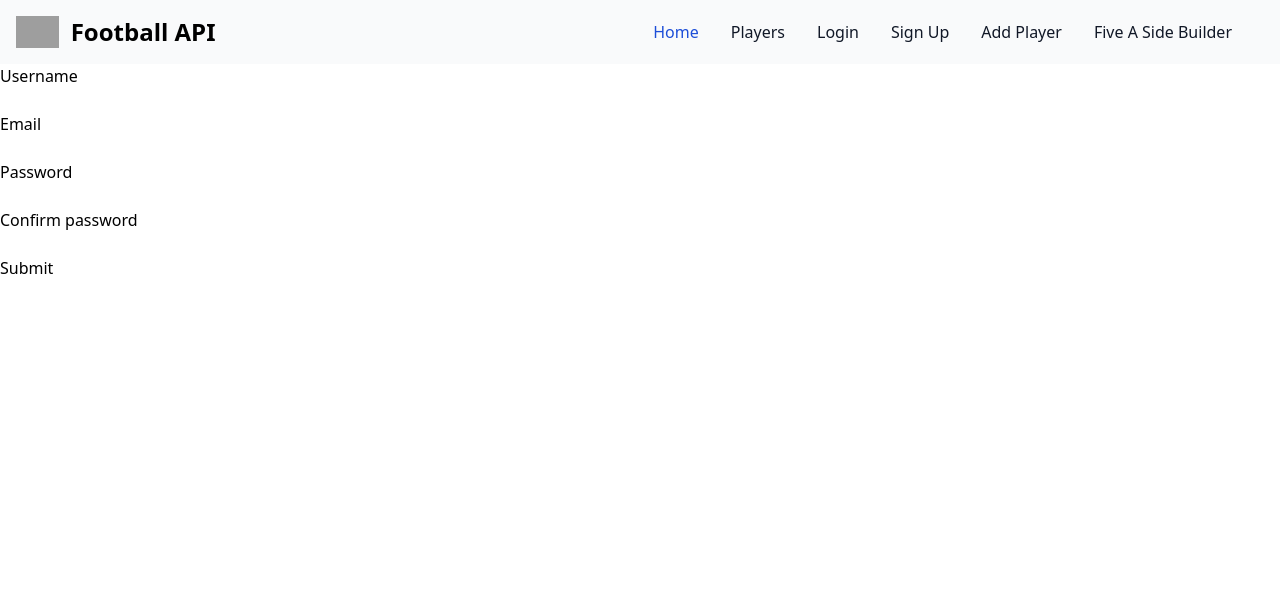
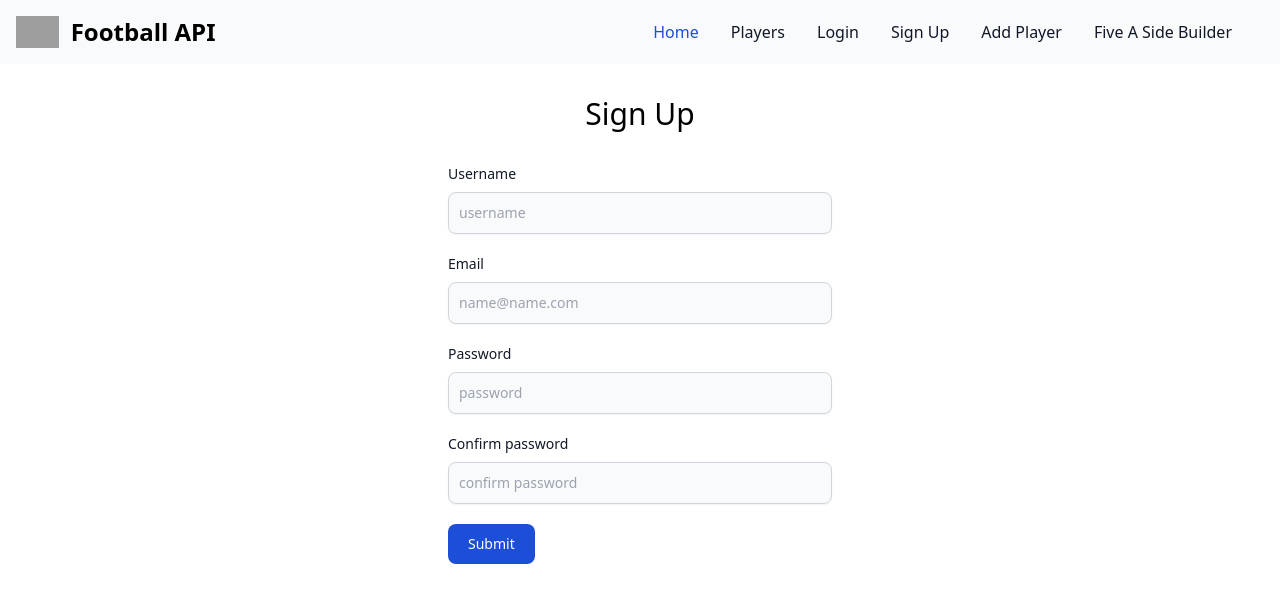
Before and after one commit to jamessellman/project-4-frontend, a React (Vite) app: page /signup in a window 1280 px wide. Shown: the top 602 px of the page. Built offline with nearby package versions, Linux system fonts and the light colour scheme; grey boxes are pictures that could not be loaded.

Commit message:
fixed error with adding a footballer. Restyled log in and sign up page. added sliding images to homepage

```diff
--- a/package.json
+++ b/package.json
@@ -12,6 +12,7 @@
     "flowbite": "^2.3.0",
     "react": "^18.2.0",
     "react-dom": "^18.2.0",
+    "react-icons": "^5.1.0",
     "react-router-dom": "^6.4.3"
   },
   "devDependencies": {
--- a/src/App.tsx
+++ b/src/App.tsx
@@ -24,8 +24,9 @@ function App() {
     const token = localStorage.getItem("token");
     const resp = await axios.get(`${baseUrl}/signup`, {
       headers: { Authorization: `Bearer ${token}` },
+
     });
-    console.log(token);
+    console.log(token)
     setUser(resp.data);
   }
 
--- a/src/components/Create.tsx
+++ b/src/components/Create.tsx
@@ -83,7 +83,7 @@ function CreateFootballer() {
         <input
           type="text"
           className="shadow-sm bg-gray-50 border border-gray-300 text-gray-900 text-sm rounded-lg focus:ring-blue-500 focus:border-blue-500 block w-full p-2.5 dark:bg-gray-700 dark:border-gray-600 dark:placeholder-gray-400 dark:text-white dark:focus:ring-blue-500 dark:focus:border-blue-500 dark:shadow-sm-light"
-          required
+          // required
           onChange={handleChange}
           name={'club'}
           value={formData.club}
--- a/src/components/Edit.tsx
+++ b/src/components/Edit.tsx
@@ -22,25 +22,27 @@ function EditFootballer() {
   });
 
 React.useEffect(() => {
-    async function fetchProducts() {
+    async function fetchPlayer() {
       const resp = await fetch(`${baseUrl}/players/${id}`);
       const playerData = await resp.json();
       setFormData(playerData);
     }
-    fetchProducts();
+    fetchPlayer();
   }, []);
 
 
   function handleChange(e: any) {
-    const fieldName = e.target.name;
-    const newFormData = structuredClone(formData);
-    newFormData[fieldName as keyof typeof formData] = e.target.value;
+    const fieldName = e.currentTarget.name;
+    const newFormData: any = structuredClone(formData);
+    if (newFormData)
+      newFormData[fieldName as keyof typeof formData] = e.target.value;
     setFormData(newFormData);
   }
+
   async function handleSubmit(e: SyntheticEvent) {
     e.preventDefault();
     const token = localStorage.getItem("token");
-    const resp = await axios.post(`${baseUrl}/players`, formData, {
+    const resp = await axios.post(`${baseUrl}/players/${id}`, formData, {
       headers: { Authorization: `Bearer ${token}` },
     });
     navigate("/players");
--- a/src/components/FiveASide.tsx
+++ b/src/components/FiveASide.tsx
@@ -81,7 +81,7 @@ function FiveASide() {
               key={player.id}
               name={player.name}
               image={player.image}
-              team={player.team}
+              club={player.club}
             />
           );
         })}
--- a/src/components/Login.tsx
+++ b/src/components/Login.tsx
@@ -37,34 +37,55 @@ export default function Login({ fetchUser }: { fetchUser: Function }) {
   }
 
   return (
-    <div className="section">
-      <div className="container">
-        <form onSubmit={handleSubmit}>
-          <div className="field">
-            <label className="label">Email</label>
-            <div className="control">
+    <div className="section ">
+      <div className="container mx-auto">
+        <h2 className="text-3xl mb-8 text-center mt-8">Log In</h2>
+        <form onSubmit={handleSubmit} className="max-w-sm mx-auto">
+          <div className="field mb-5">
+            <label className="label mb-2 text-sm font-medium text-gray-900 dark:text-black">
+              Email
+            </label>
+            <div
+              className="control ">
               <input
-                className="input"
+                className="input bg-transparent bg-gray-50 border border-gray-300 text-gray-900
+            text-sm rounded-lg focus:ring-blue-500 focus:border-blue-500 block w-full
+            p-2.5 dark:bg-gray-700 dark:border-gray-600 dark:placeholder-gray-400 dark:text-white
+            dark:focus:ring-blue-500 dark:focus:border-blue-500 "
                 type="text"
                 name={"email"}
                 onChange={handleChange}
                 value={formData.email}
+                placeholder="email"
               />
             </div>
           </div>
-          <div className="field">
-            <label className="label">Password</label>
-            <div className="control">
+          <div className="field mb-5">
+            <label className="label mb-2 text-sm font-medium text-gray-900 dark:text-black">
+              Password
+            </label>
+            <div
+              className="control bg-gray-50 border border-gray-300 text-gray-900
+            text-sm rounded-lg focus:ring-blue-500 focus:border-blue-500 block w-full
+            p-2.5 dark:bg-gray-700 dark:border-gray-600 dark:placeholder-gray-400 dark:text-white
+            dark:focus:ring-blue-500 dark:focus:border-blue-500">
               <input
-                className="input"
+                className="input bg-transparent"
                 type="password"
                 name={"password"}
                 onChange={handleChange}
                 value={formData.password}
+                placeholder="password"
               />
             </div>
           </div>
-          <button className="button">Submit</button>
+          <div className="flex items-start mb-5">
+            <button
+              type="submit"
+              className="button text-white bg-blue-700 hover:bg-blue-800 focus:ring-4 focus:outline-none focus:ring-blue-300 font-medium rounded-lg text-sm w-full sm:w-auto px-5 py-2.5 text-center dark:bg-blue-600 dark:hover:bg-blue-700 dark:focus:ring-blue-800">
+              Submit
+            </button>
+          </div>
         </form>
       </div>
     </div>
--- a/src/components/Signup.tsx
+++ b/src/components/Signup.tsx
@@ -1,5 +1,5 @@
-import { SyntheticEvent, useState } from "react"
-import axios from 'axios'
+import { SyntheticEvent, useState } from "react";
+import axios from "axios";
 import { useNavigate } from "react-router-dom";
 import { baseUrl } from "../config";
 
@@ -9,83 +9,97 @@ export default function Signup() {
     email: "",
     username: "",
     password: "",
-    passwordConfirmation: ""
-  })
+    passwordConfirmation: "",
+  });
 
   function handleChange(e: any) {
-    const fieldName = e.target.name
-    // set the data in my formData to be what the user typed for this field.
-    const newFormData = structuredClone(formData)
-    // ! Use this square bracket syntax to dynamically get the key for the field we're updating
-    // ! e.g. username, email, password, etc.
-    newFormData[fieldName as keyof typeof formData] = e.target.value
-    setFormData(newFormData)
+    const fieldName = e.target.name;
+    const newFormData = structuredClone(formData);
+    newFormData[fieldName as keyof typeof formData] = e.target.value;
+    setFormData(newFormData);
   }
 
-  // ! post the signup to the API.
   async function handleSubmit(e: SyntheticEvent) {
-    e.preventDefault() // prevent the page from refreshing
-
-    // ! We're going to use axios to post instead of fetch, just because its a bit nicer.
-    const resp = await axios.post(`${baseUrl}/signup`, formData)
-    console.log(resp.data) // ! resp.data always contains the data in an axios request.
+    e.preventDefault();
+    const resp = await axios.post(`${baseUrl}/signup`, formData);
+    console.log(resp.data);
     navigate("/login");
   }
 
-  console.log(formData)
-  return <div className="section">
-    <div className="container">
-      <form onSubmit={handleSubmit}>
-        <div className="field">
-          <label className="label">Username</label>
+  console.log(formData);
+  return (
+    <div className="section">
+      <div className="container mx-auto">
+        <h2 className="text-3xl mb-8 text-center mt-8">Sign Up</h2>
+        <form onSubmit={handleSubmit} className="max-w-sm mx-auto">
+          <div className="field mb-5">
+            <label className="label block mb-2 text-sm font-medium text-gray-900 dark:text-black">
+              Username
+            </label>
             <div className="control">
               <input
-              className="input"
+                className="input shadow-sm bg-gray-50 border border-gray-300
+                text-gray-900 text-sm rounded-lg focus:ring-blue-500 focus:border-blue-500
+                block w-full p-2.5 dark:bg-gray-700 dark:border-gray-600 dark:placeholder-gray-400
+                 dark:text-white dark:focus:ring-blue-500 dark:focus:border-blue-500 dark:shadow-sm-light"
+                placeholder="username"
                 type="text"
-              name={'username'}
+                name={"username"}
                 onChange={handleChange}
                 value={formData.username}
               />
             </div>
           </div>
-        <div className="field">
-          <label className="label">Email</label>
+          <div className="field mb-5">
+            <label className="label block mb-2 text-sm font-medium text-gray-900 dark:text-black">
+              Email
+            </label>
             <div className="control">
               <input
-              className="input"
+                className="input shadow-sm bg-gray-50 border border-gray-300 text-gray-900 text-sm rounded-lg focus:ring-blue-500 focus:border-blue-500 block w-full p-2.5 dark:bg-gray-700 dark:border-gray-600 dark:placeholder-gray-400 dark:text-white dark:focus:ring-blue-500 dark:focus:border-blue-500 dark:shadow-sm-light"
+                placeholder="name@name.com"
                 type="text"
-              name={'email'}
+                name={"email"}
                 onChange={handleChange}
                 value={formData.email}
               />
             </div>
           </div>
-        <div className="field">
-          <label className="label">Password</label>
+          <div className="field mb-5">
+            <label className="label block mb-2 text-sm font-medium text-gray-900 dark:text-black">
+              Password
+            </label>
             <div className="control">
               <input
-              className="input"
+                className="input shadow-sm bg-gray-50 border border-gray-300 text-gray-900 text-sm rounded-lg focus:ring-blue-500 focus:border-blue-500 block w-full p-2.5 dark:bg-gray-700 dark:border-gray-600 dark:placeholder-gray-400 dark:text-white dark:focus:ring-blue-500 dark:focus:border-blue-500 dark:shadow-sm-light"
+                placeholder="password"
                 type="password"
-              name={'password'}
+                name={"password"}
                 onChange={handleChange}
                 value={formData.password}
               />
             </div>
           </div>
-        <div className="field">
-          <label className="label">Confirm password</label>
+          <div className="field mb-5">
+            <label className="label block mb-2 text-sm font-medium text-gray-900 dark:text-black">
+              Confirm password
+            </label>
             <div className="control">
               <input
-              className="input"
+                className="input shadow-sm bg-gray-50 border border-gray-300 text-gray-900 text-sm rounded-lg focus:ring-blue-500 focus:border-blue-500 block w-full p-2.5 dark:bg-gray-700 dark:border-gray-600 dark:placeholder-gray-400 dark:text-white dark:focus:ring-blue-500 dark:focus:border-blue-500 dark:shadow-sm-light"
+                placeholder="confirm password"
                 type="password"
-              name={'passwordConfirmation'}
+                name={"passwordConfirmation"}
                 onChange={handleChange}
                 value={formData.passwordConfirmation}
               />
             </div>
           </div>
-        <button className="button">Submit</button>
+          <button className="button text-white bg-blue-700 hover:bg-blue-800 focus:ring-4 focus:outline-none focus:ring-blue-300 font-medium rounded-lg text-sm w-full sm:w-auto px-5 py-2.5 text-center dark:bg-blue-600 dark:hover:bg-blue-700 dark:focus:ring-blue-800">
+            Submit
+          </button>
         </form>
       </div>
     </div>
+  );
 }
```
Also changed, not shown: src/components/Home.tsx (+106 -42 lines), src/components/IndividualFootballer.tsx (+8 -4 lines), 1 other file (tests, documents, lock files or other folders). Lines whose indentation alone changed are shown as unchanged.
